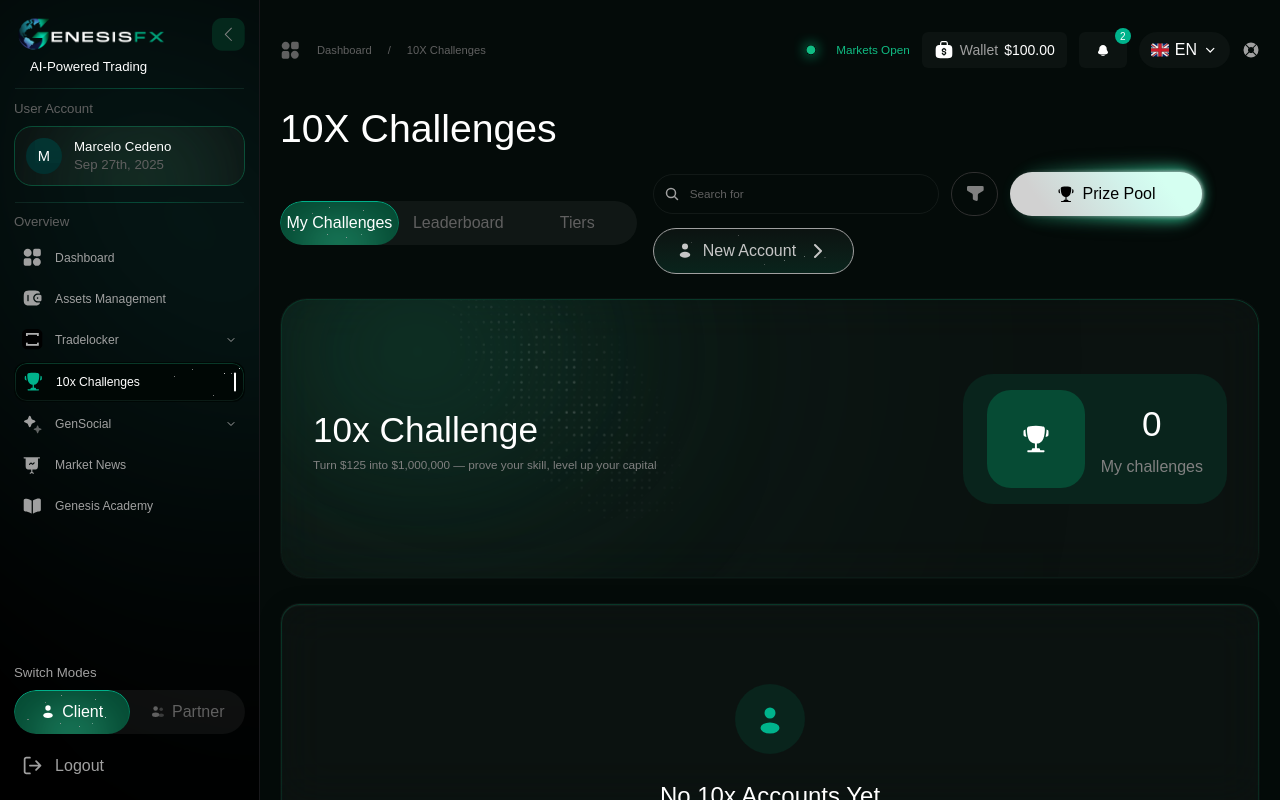
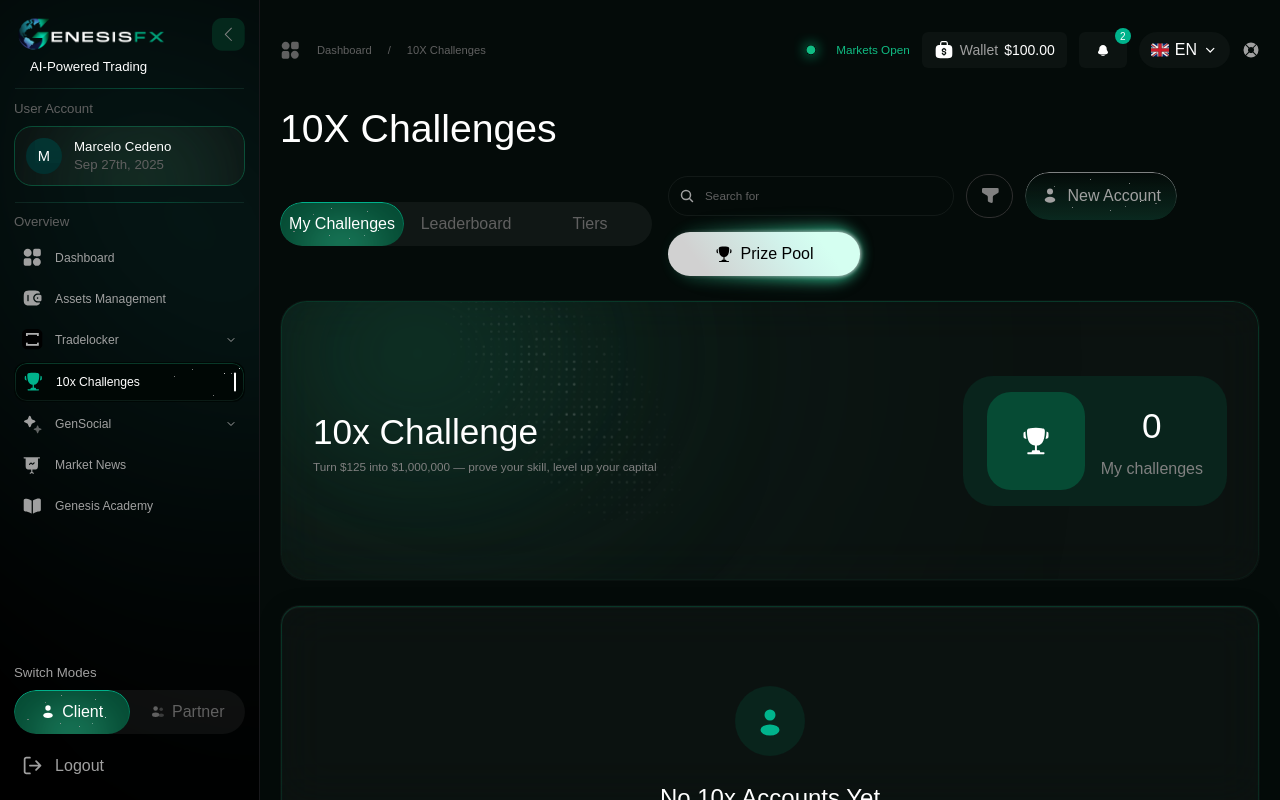
Before and after one commit to Mdx2025/GenesisFxDashboardMDX, a React (Vite) app: page /challenges in a window 1280 px wide. Built offline with nearby package versions, Linux system fonts and the light colour scheme; a web font is replaced by a local one.

Commit message:
fix: swap New Account to SparkleButton and reorder before Prize Pool

```diff
--- a/src/pages/ChallengesPage.tsx
+++ b/src/pages/ChallengesPage.tsx
@@ -1,6 +1,6 @@
 import { useSidebar } from '@/layouts/RootLayout'
 import { TopBar } from '@/components/dashboard/TopBar'
-import { GlassCard, GlassBannerCard, SearchInput, GlowButton, ModeToggle, SecondaryButton } from '@/components/ui'
+import { GlassCard, GlassBannerCard, SearchInput, GlowButton, SparkleButton, ModeToggle } from '@/components/ui'
 
 function TrophyIcon() {
   return (
@@ -48,14 +48,6 @@
   )
 }
 
-function ChevronRightSmallIcon() {
-  return (
-    <svg width="26" height="26" viewBox="0 0 26 26" fill="none">
-      <path d="M10 7l6 6-6 6" stroke="currentColor" strokeWidth="2" strokeLinecap="round" strokeLinejoin="round"/>
-    </svg>
-  )
-}
-
 export default function ChallengesPage() {
   const { sidebarOpen, setSidebarOpen } = useSidebar()
 
@@ -84,12 +76,11 @@
             <button className="h-11 w-[2.9375rem] rounded-full border border-[#303030] bg-transparent flex items-center justify-center cursor-pointer hover:bg-white/5 transition-colors shrink-0" aria-label="Filter">
               <FilterIcon />
             </button>
-            <GlowButton label="Prize Pool" width={192} height={44} fontSize={16} icon={<PrizePoolTrophyIconDark />} />
-            <SecondaryButton>
+            <SparkleButton className="px-4">
               <NewAccountUserIcon />
               <span>New Account</span>
-              <ChevronRightSmallIcon />
-            </SecondaryButton>
+            </SparkleButton>
+            <GlowButton label="Prize Pool" width={192} height={44} fontSize={16} icon={<PrizePoolTrophyIconDark />} />
           </div>
         </div>
 
```
